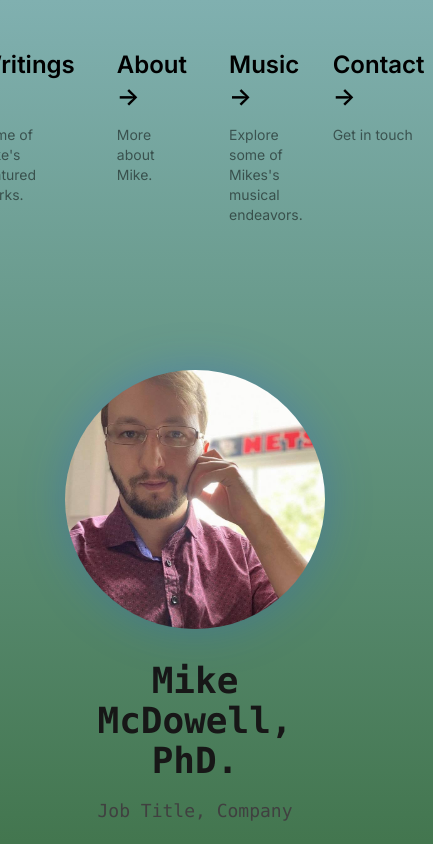
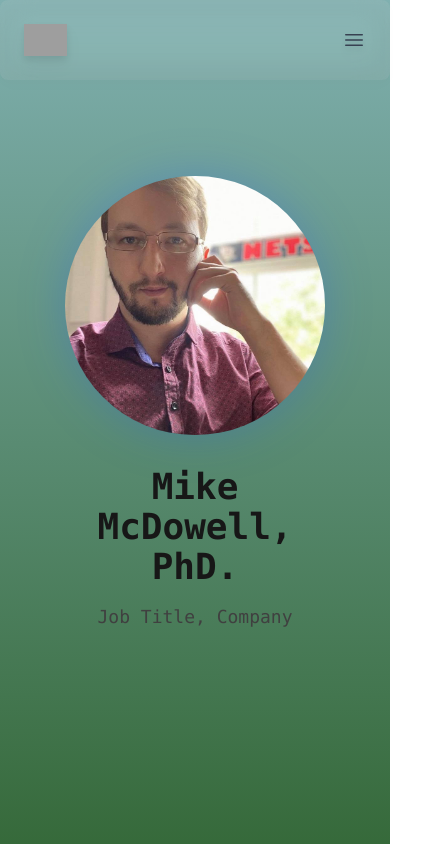
Before and after one commit to coding812/MikeSite2024, a Next.js app: page / in a window 390 px wide. Shown: the top 844 px of the page, 433 px wide, since content can reach past the window. Built offline with nearby package versions, Linux system fonts and the light colour scheme; grey boxes are pictures that could not be loaded.

Commit message:
Added new responsive navbar

```diff
--- a/package.json
+++ b/package.json
@@ -9,6 +9,8 @@
     "lint": "next lint"
   },
   "dependencies": {
+    "@headlessui/react": "^2.1.1",
+    "@heroicons/react": "^2.1.4",
     "@react-spring/web": "^9.7.3",
     "framer-motion": "^11.2.12",
     "next": "14.2.4",
--- a/src/app/Components/Navbar.js
+++ b/src/app/Components/Navbar.js
@@ -1,8 +1,47 @@
 "use client";
 import React from 'react';
+import { useState } from 'react'
 import { motion } from "framer-motion";
+import {
+    Dialog,
+    DialogPanel,
+    Disclosure,
+    DisclosureButton,
+    DisclosurePanel,
+    Popover,
+    PopoverButton,
+    PopoverGroup,
+    PopoverPanel,
+} from '@headlessui/react'
+import {
+    ArrowPathIcon,
+    Bars3Icon,
+    ChartPieIcon,
+    CursorArrowRaysIcon,
+    FingerPrintIcon,
+    SquaresPlusIcon,
+    XMarkIcon,
+} from '@heroicons/react/24/outline'
+import { ChevronDownIcon, PhoneIcon, PlayCircleIcon } from '@heroicons/react/20/solid'
+
+const products = [
+    { name: 'Analytics', description: 'Get a better understanding of your traffic', href: '#', icon: ChartPieIcon },
+    { name: 'Engagement', description: 'Speak directly to your customers', href: '#', icon: CursorArrowRaysIcon },
+    { name: 'Security', description: 'Your customers’ data will be safe and secure', href: '#', icon: FingerPrintIcon },
+    { name: 'Integrations', description: 'Connect with third-party tools', href: '#', icon: SquaresPlusIcon },
+    { name: 'Automations', description: 'Build strategic funnels that will convert', href: '#', icon: ArrowPathIcon },
+]
+const callsToAction = [
+    { name: 'Watch demo', href: '#', icon: PlayCircleIcon },
+    { name: 'Contact sales', href: '#', icon: PhoneIcon },
+]
+
+function classNames(...classes) {
+    return classes.filter(Boolean).join(' ')
+}
 
 function Navbar() {
+    const [mobileMenuOpen, setMobileMenuOpen] = useState(false)
     const variants = {
         initial: { scale: 0 },
         animate: { scale: 1 },
@@ -28,81 +67,100 @@ function Navbar() {
         }
     }
     return (
+        <header className="bg-white bg-opacity-10 backdrop-blur-lg rounded-lg drop-shadow-lg sticky top-0">
+            <nav className="mx-auto flex max-w-7xl items-center justify-between p-6 lg:px-8" aria-label="Global">
+                <div className="flex lg:flex-1">
+                    <a href="#" className="-m-1.5 p-1.5">
+                        <span className="sr-only">Your Company</span>
+                        <img className="h-8 w-auto" src="https://tailwindui.com/img/logos/mark.svg?color=indigo&shade=600" alt="" />
+                    </a>
+                </div>
+                <div className="flex lg:hidden">
+                    <button
+                        type="button"
+                        className="-m-2.5 inline-flex items-center justify-center rounded-md p-2.5 text-gray-700"
+                        onClick={() => setMobileMenuOpen(true)}
+                    >
+                        <span className="sr-only">Open main menu</span>
+                        <Bars3Icon className="h-6 w-6" aria-hidden="true" />
+                    </button>
+                </div>
+                <PopoverGroup className="hidden lg:flex lg:gap-x-12">
 
-                <motion.div
-                    initial="initial"
-                    animate="animate"
-                    variants={variants.parent}
-                    className="flex justify-center p-8 w-full ">
-                    <motion.a
-                        variants={variants}
-                        href="Writings"
-                        className="group rounded-lg border border-transparent px-5 py-4 transition-colors hover:border-gray-300 hover:bg-gray-100 hover:dark:border-neutral-700 hover:dark:bg-neutral-800/30"
-                        rel="noopener noreferrer"
-                    >
-                        <h2 className={`mb-3 text-2xl font-semibold`}>
-                            Writings{" "}
-                            <span className="inline-block transition-transform group-hover:translate-x-1 motion-reduce:transform-none">
-                                -&gt;
-                            </span>
-                        </h2>
-                        <p className={`m-0 max-w-[20ch] text-sm opacity-50`}>
-                            Some of Mike's Featured Works.
-                        </p>
-                    </motion.a>
 
-                    <motion.a
-                        variants={variants}
-                        href="About"
-                        className="group rounded-lg border border-transparent px-5 py-4 transition-colors hover:border-gray-300 hover:bg-gray-100 hover:dark:border-neutral-700 hover:dark:bg-neutral-800 hover:dark:bg-opacity-30"
-                        rel="noopener noreferrer"
-                    >
-                        <h2 className={`mb-3 text-2xl font-semibold`}>
-                            About{" "}
-                            <span className="inline-block transition-transform group-hover:translate-x-1 motion-reduce:transform-none">
-                                -&gt;
-                            </span>
-                        </h2>
-                        <p className={`m-0 max-w-[20ch] text-sm opacity-50`}>
-                            More about Mike.
-                        </p>
-                    </motion.a>
-
-                    <motion.a
-                        variants={variants}
-                        href="/Music"
-                        className="group rounded-lg border border-transparent px-5 py-4 transition-colors hover:border-gray-300 hover:bg-gray-100 hover:dark:border-neutral-700 hover:dark:bg-neutral-800/30"
-                        rel="noopener noreferrer"
-                    >
-                        <h2 className={`mb-3 text-2xl font-semibold`}>
-                            Music{" "}
-                            <span className="inline-block transition-transform group-hover:translate-x-1 motion-reduce:transform-none">
-                                -&gt;
-                            </span>
-                        </h2>
-                        <p className={`m-0 max-w-[20ch] text-sm opacity-50`}>
-                            Explore some of Mikes's musical endeavors.
-                        </p>
-                    </motion.a>
-
-                    <motion.a
-                        variants={variants}
-                        href="/Contact"
-                        className="group rounded-lg border border-transparent px-2 py-4 transition-colors hover:border-gray-300 hover:bg-gray-100 hover:dark:border-neutral-700 hover:dark:bg-neutral-800/30"
-
-                        rel="noopener noreferrer"
-                    >
-                        <h2 className={`mb-3 text-2xl font-semibold`}>
-                            Contact{" "}
-                            <span className="inline-block transition-transform group-hover:translate-x-1 motion-reduce:transform-none">
-                                -&gt;
-                            </span>
-                        </h2>
-                        <p className={`m-0 max-w-[30ch] text-sm opacity-50 text-balance`}>
-                            Get in touch
-                        </p>
-                    </motion.a>
-                </motion.div>
+                    <a href="/Writings" className="text-sm font-semibold leading-6 text-gray-900">
+                        Writings
+                    </a>
+                    <a href="/Music" className="text-sm font-semibold leading-6 text-gray-900">
+                        Music
+                    </a>
+                    <a href="/About" className="text-sm font-semibold leading-6 text-gray-900">
+                        About
+                    </a>
+                </PopoverGroup>
+                <div className="hidden lg:flex lg:flex-1 lg:justify-end">
+                    <a href="Contact" className="text-sm font-semibold leading-6 text-gray-900">
+                        Contact <span aria-hidden="true">&rarr;</span>
+                    </a>
+                </div>
+            </nav>
+            {/* BEGIN MOBILE MENU */}
+            <Dialog className="lg:hidden" open={mobileMenuOpen} onClose={setMobileMenuOpen}>
+                <div className="fixed inset-0 z-10" />
+                <DialogPanel className="fixed inset-y-0 right-0 z-10 w-full overflow-y-auto bg-white bg-opacity-10 backdrop-blur-lg rounded-lg drop-shadow-lg px-6 py-6 sm:max-w-sm sm:ring-1 sm:ring-gray-900/10">
+                    <div className="flex items-center justify-between">
+                        <a href="#" className="-m-1.5 p-1.5">
+                            <span className="sr-only">Your Company</span>
+                            <img
+                                className="h-8 w-auto"
+                                src="https://tailwindui.com/img/logos/mark.svg?color=indigo&shade=600"
+                                alt=""
+                            />
+                        </a>
+                        <button
+                            type="button"
+                            className="-m-2.5 rounded-md p-2.5 text-gray-700"
+                            onClick={() => setMobileMenuOpen(false)}
+                        >
+                            <span className="sr-only">Close menu</span>
+                            <XMarkIcon className="h-6 w-6" aria-hidden="true" />
+                        </button>
+                    </div>
+                    <div className="mt-6 flow-root">
+                        <div className="-my-6 divide-y divide-gray-500/10">
+                            <div className="space-y-2 py-6">
+                                <a
+                                    href="Writings"
+                                    className="-mx-3 block rounded-lg px-3 py-2 text-base font-semibold leading-7 text-gray-900 hover:bg-gray-50"
+                                >
+                                    Writings
+                                </a>
+                                <a
+                                    href="About"
+                                    className="-mx-3 block rounded-lg px-3 py-2 text-base font-semibold leading-7 text-gray-900 hover:bg-gray-50"
+                                >
+                                    About
+                                </a>
+                                <a
+                                    href="Music"
+                                    className="-mx-3 block rounded-lg px-3 py-2 text-base font-semibold leading-7 text-gray-900 hover:bg-gray-50"
+                                >
+                                    Music
+                                </a>
+                            </div>
+                            <div className="py-6">
+                                <a
+                                    href="Contact"
+                                    className="-mx-3 block rounded-lg px-3 py-2.5 text-base font-semibold leading-7 text-gray-900 hover:bg-gray-50"
+                                >
+                                    Contact
+                                </a>
+                            </div>
+                        </div>
+                    </div>
+                </DialogPanel>
+            </Dialog>
+        </header>
     );
 }
 
--- a/src/app/globals.css
+++ b/src/app/globals.css
@@ -16,6 +16,7 @@ body {
 
 }
 
+
 @layer utilities {
   .text-balance {
     text-wrap: balance;
```
Also changed, not shown: 1 other file (tests, documents, lock files or other folders).
